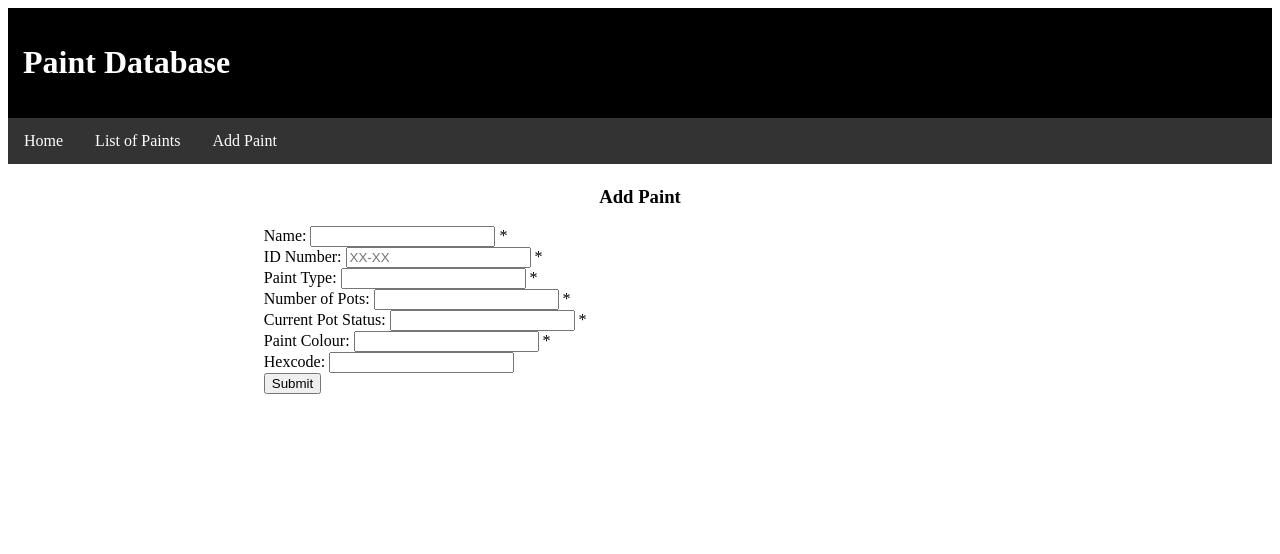
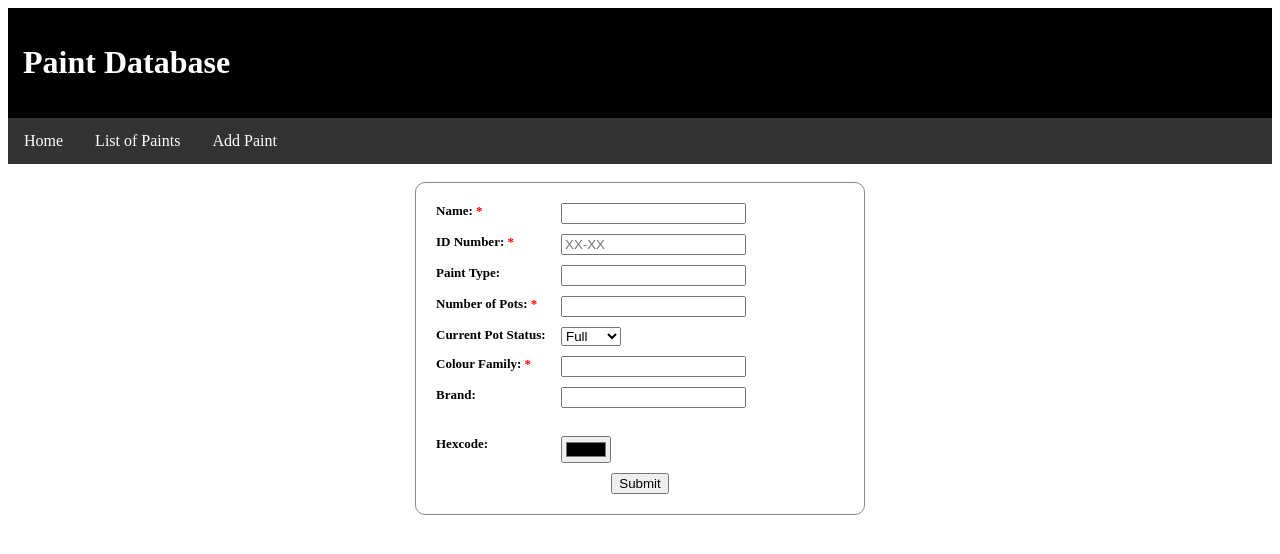
Before and after one commit to DJMurphy88/paint-database-python, a Flask app: page /submission in a window 1280 px wide. Shown: the top 554 px of the page. Run offline with Flask 2, Linux system fonts and the light colour scheme.

Commit message:
Updated submission/update form design

```diff
--- a/database.py
+++ b/database.py
@@ -1,6 +1,5 @@
 import sqlite3
 from contextlib import closing
-from os.path import exists
 from objects import Paint
 
 DBFILE = "data/paintDB.db"
@@ -19,17 +18,16 @@ def checkDatabase():
     query = '''CREATE TABLE IF NOT EXISTS paints (
     paint_id TEXT NOT NULL UNIQUE PRIMARY KEY,
     paint_name TEXT NOT NULL UNIQUE,
-    paint_type TEXT,
-    pot_amount INTEGER,
-    pot_status TEXT,
-    paint_colour TEXT, hexcode TEXT);'''
+    paint_type TEXT, pot_amount INTEGER,
+    pot_status TEXT, paint_colour TEXT,
+    hexcode TEXT, brand TEXT);'''
 
     with closing(conn.cursor()) as c:
         c.execute(query)
 
 def makePaint(row):
     return Paint(row["paint_id"], row["paint_name"], row["paint_type"], row["pot_amount"],
-                 row["pot_status"], row["paint_colour"], row["hexcode"])
+                 row["pot_status"], row["paint_colour"], row["hexcode"], row["brand"])
 
 def getCount():
     query = '''
@@ -117,22 +115,23 @@ def getPaint(paint_id):
 
 def addPaint(paint):
     query = '''INSERT INTO paints (paint_id, paint_name, paint_type,
-            pot_amount, pot_status, paint_colour, hexcode)
-            VALUES (?, ?, ?, ?, ?, ?, ?)'''
+            pot_amount, pot_status, paint_colour, hexcode, brand)
+            VALUES (?, ?, ?, ?, ?, ?, ?, ?)'''
 
     with closing(conn.cursor()) as c:
         c.execute(query, (paint.paint_id, paint.paint_name, paint.paint_type, paint.pot_amount,
-                          paint.pot_status, paint.paint_colour, paint.hexcode))
+                          paint.pot_status, paint.paint_colour, paint.hexcode, paint.brand))
         conn.commit()
 
-def updatePaint(paint_id, paint_name, paint_type, pot_amount, pot_status, paint_colour, hexcode):
+def updatePaint(paint_id, paint_name, paint_type, pot_amount, pot_status, paint_colour, hexcode, brand):
     query = '''UPDATE paints
                 SET paint_name = ?, paint_type = ?, pot_amount = ?,
-                 pot_status = ?, paint_colour = ?, hexcode = ?
+                 pot_status = ?, paint_colour = ?, hexcode = ?,
+                 brand = ?
                 WHERE paint_id = ?'''
 
     with closing(conn.cursor()) as c:
-        c.execute(query, (paint_name, paint_type, pot_amount, pot_status, paint_colour, hexcode, paint_id))
+        c.execute(query, (paint_name, paint_type, pot_amount, pot_status, paint_colour, hexcode, brand, paint_id))
         conn.commit()
 
 def deletePaint(paint_id):
--- a/main.py
+++ b/main.py
@@ -42,9 +42,10 @@ def getAddData():
     pot_status = request.values["status"]
     paint_colour = request.values["colour"]
     hexcode = request.values["hexcode"]
+    brand = request.values["brand"]
 
     database.connect()
-    paint = Paint(paint_id, paint_name, paint_type, pot_amount, pot_status, paint_colour, hexcode)
+    paint = Paint(paint_id, paint_name, paint_type, pot_amount, pot_status, paint_colour, hexcode, brand)
     database.addPaint(paint)
     database.close()
 
@@ -71,8 +72,9 @@ def getUpdateData():
     pot_status = request.values["status"]
     paint_colour = request.values["colour"]
     hexcode = request.values["hexcode"]
+    brand = request.values["brand"]
 
-    database.updatePaint(paint_id, paint_name, paint_type, pot_amount, pot_status, paint_colour, hexcode)
+    database.updatePaint(paint_id, paint_name, paint_type, pot_amount, pot_status, paint_colour, hexcode, brand)
     database.close()
 
     return redirect("list")
--- a/objects.py
+++ b/objects.py
@@ -1,6 +1,6 @@
 class Paint:
-    def __init__(self, paint_id, paint_name, paint_type,
-                 pot_amount, pot_status, paint_colour, hexcode):
+    def __init__(self, paint_id, paint_name, paint_type, pot_amount,
+                 pot_status, paint_colour, hexcode, brand):
         self.paint_id = paint_id
         self.paint_name = paint_name
         self.paint_type = paint_type
@@ -8,6 +8,7 @@ class Paint:
         self.pot_status = pot_status
         self.paint_colour = paint_colour
         self.hexcode = hexcode
+        self.brand = brand
 
     def __str__(self):
         return f'ID: {self.paint_id} Name: {self.paint_name} Type: {self.paint_type}'
--- a/static/styles/style.css
+++ b/static/styles/style.css
@@ -1,41 +1,48 @@
+/* Global colour settings */
+
+:root {
+    --black: #000;
+    --darker: #111;
+    --dark: #333;
+    --light: #888;
+    --white: #fff;
+    --good: 008000;
+    --caution: ffff00;
+    --danger ff0000;
+}
+
+/* Grid settings */
+
 .grid-container {
     align-content: center;
     display: grid;
 }
 
-.grid-container--fill {
-    grid-template-columns: repeat(auto-fill, minmax(300px, 1fr));
-}
+.grid-container--fill {grid-template-columns: repeat(auto-fill, minmax(300px, 1fr));}
 
-.grid-container--fit {
-    grid-template-columns: repeat(auto-fit, minmax(300px, 1fr));
-}
+.grid-container--fit {grid-template-columns: repeat(auto-fit, minmax(300px, 1fr));}
 
-.grid-element {
+.grid-element {padding: 15px;}
+
+.header {
+    background-color: var(--black);
+    color: var(--white);
     padding: 15px;
 }
 
-.header {
-    background-color: black;
-    color: white;
-    padding: 15px;
-}
+/* Nav bar settings */
 
-.navBar {
-    text-align: center;
-}
+.navBar {text-align: center;}
 
 .navBar ul {
     list-style-type: none;
     margin: 0;
     padding: 0;
     overflow: hidden;
-    background-color: #333;
+    background-color: var(--dark);
 }
 
-.navBar li {
-    float: left
-}
+.navBar li { float: left}
 
 .navBar li a {
     display: block;
@@ -45,28 +52,49 @@
     text-decoration: none;
 }
 
-.navBar a:hover {
-    background-color: #111;
+.navBar a:hover {background-color: var(--darker);}
+
+/* Submission/update form settings */
+
+.paint-form {
+    margin: auto;
+    max-width: 450px;
 }
 
-.wrap {
-  display: flex;
-  flex-direction: column;
-  justify-content: center;
-  align-items: center;
+.paint-form label {
+    display: block;
+    margin-bottom: 10px;
 }
 
-.fullCard {
-    border: 1px solid black;
+.paint-form label > span {
+    float: left;
+    width: 125px;
+    font-weight: bold;
+    font-size: 13px;
+    text-shadow: 1px 1px 1px var(--white);
 }
 
-.simpleCard {
-    border: 1px solid black;
+.paint-form fieldset {
+    border-radius: 10px;
+    margin: 0px 0px 10px 0px;
+    border: 1px solid var(--light);
+    padding: 20px;
 }
 
-.paintHeader {
-    display: flex;
+.paint-form input[type=submit] {
+    display: block;
+    margin: 0 auto;
 }
+
+.required {color: red;}
+
+/* Card display settings */
+
+.fullCard {border: 1px solid var(--black);}
+
+.simpleCard {border: 1px solid var(--black);}
+
+.paintHeader {display: flex;}
 
 .paintBody {
     display: grid;
--- a/templates/submission.html
+++ b/templates/submission.html
@@ -10,51 +10,51 @@
 {% endblock header %}
 
 {% block content %}
-<table align="center" width="60%" class="table">
-    <tr>
-        <td>
-            <h3 align="center">Add Paint</h3>
-            <form method="post" action="" enctype="application/x-www-form-urlencoded"
-                  name="submission_form" id="submission_form">
-                <div>
-                    <label for="name">Name:</label>
-                    <input type="text" name="name" id="name">
-                    <span>*</span>
-                </div>
-                <div>
-                    <label for="paintid">ID Number:</label>
-                    <input type="text" name="paintid" id="paintid" placeholder="XX-XX">
-                    <span>*</span>
-                </div>
-                <div>
-                    <label for="type">Paint Type:</label>
-                    <input type="text" name="type" id="type">
-                    <span>*</span>
-                </div>
-                <div>
-                    <label for="amount">Number of Pots:</label>
-                    <input type="number" name="amount" id="amount">
-                    <span>*</span>
-                </div>
-                <div>
-                    <label for="status">Current Pot Status:</label>
-                    <input type="text" name="status" id="status">
-                    <span>*</span>
-                </div>
-                <div>
-                    <label for="colour">Paint Colour:</label>
-                    <input type="text" name="colour" id="colour">
-                    <span>*</span>
-                </div>
-                <div>
-                    <label for="hexcode">Hexcode:</label>
-                    <input type="text" name="hexcode" id="hexcode">
-                </div>
-                <div>
-                    <input type="submit" value="Submit">
-                </div>
-            </form>
-        </td>
-    </tr>
-</table>
+<br/>
+<div class="paint-form">
+    <fieldset>
+        <label for="name"><span>Name:
+            <span class="required">*</span>
+            </span>
+            <input type="text" class="input-field" name="name" id="name">
+        </label>
+        <label for="paintid"><span>ID Number:
+            <span class="required">*</span>
+            </span>
+            <input type="text" class="input-field" name="paintid" id="paintid" placeholder="XX-XX">
+        </label>
+        <label for="type"><span>Paint Type:
+            </span>
+            <input type="text" class="input-field" name="type" id="type">
+        </label>
+        <label for="amount"><span>Number of Pots:
+            <span class="required">*</span>
+            </span>
+            <input type="number" class="input-field" name="amount" id="amount">
+        </label>
+        <label for="status"><span>Current Pot Status:
+        </span>
+            <select name="status" id="status">
+                <option value="Full">Full</option>
+                <option value="Low">Low</option>
+                <option value="Empty">Empty</option>
+            </select>
+        </label>
+        <label for="colour"><span>Colour Family:
+            <span class="required">*</span>
+            </span>
+            <input type="text" class="input-field" name="colour" id="colour">
+        </label>
+        <label for="brand"><span>Brand:</span>
+            <input type="text" class="input-field" name="brand" id="brand">
+        </label>
+        <br/>
+        <label for="hexcode"><span>Hexcode:</span>
+            <input type="color" class="input-field" name="hexcode" id="hexcode">
+        </label>
+        <div>
+            <input type="submit" value="Submit">
+        </div>
+    </fieldset>
+</div>
 {% endblock %}
```
Also changed, not shown: other parts of static/styles/style.css (+25 -30 lines), templates/fullcard.html (+7 -8 lines), templates/simplecard.html (+3 -5 lines), templates/update.html (+51 -47 lines), data/paintDB.db (deleted).
